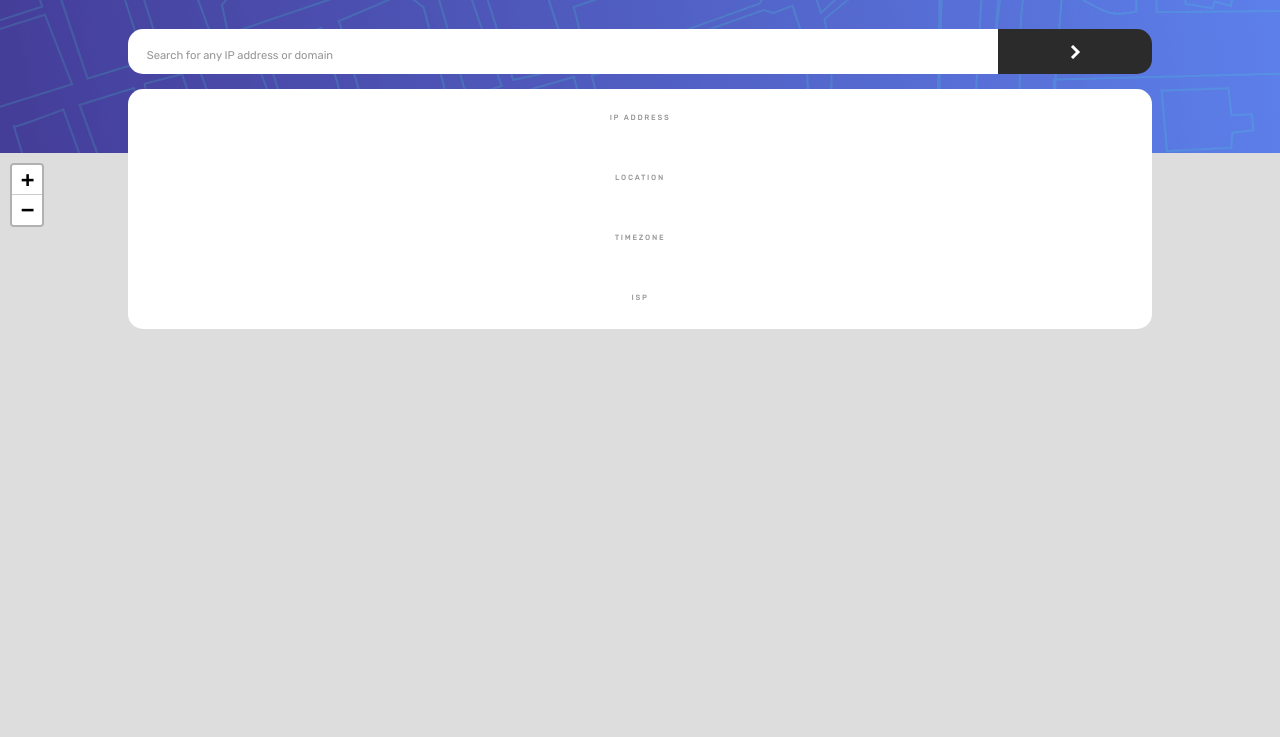
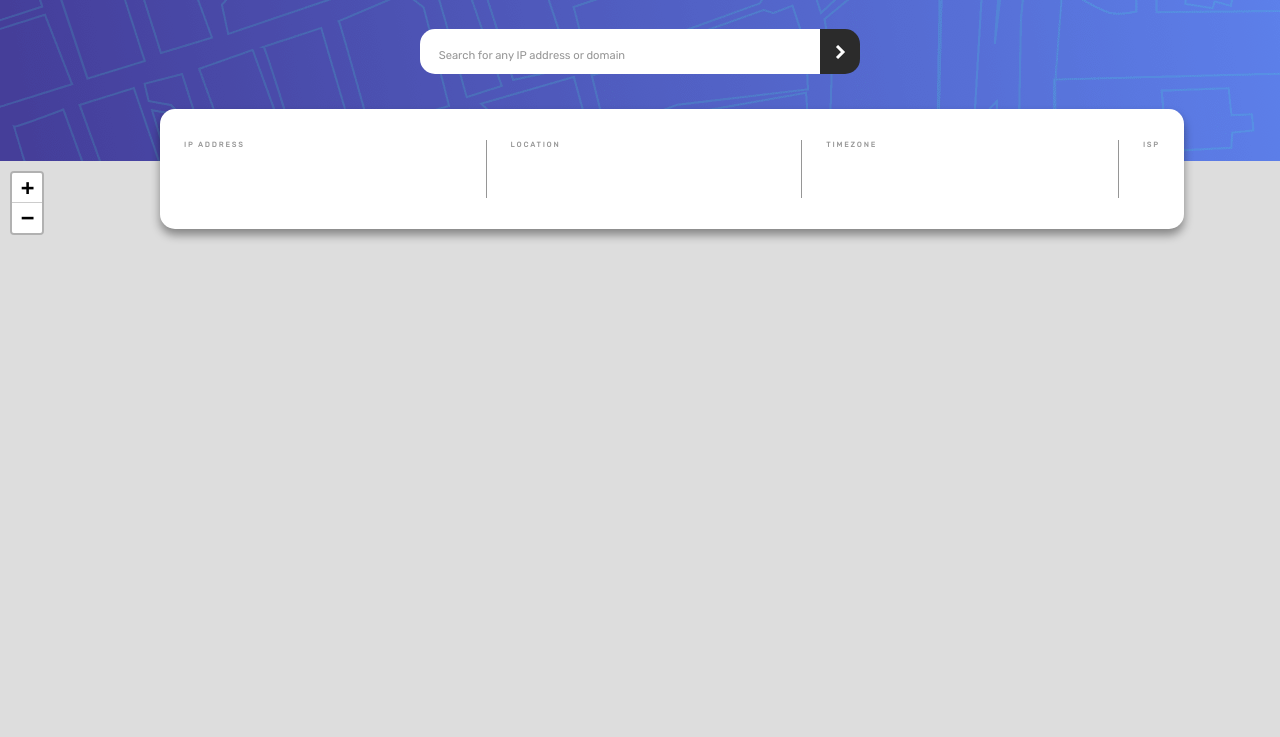
Before and after one commit to JerryJeager/IP-address-tracker, a plain HTML site: page index.html in a window 1280 px wide. Shown: the part 63-800 px from the top of the page. Drawn offline with nearby package versions, Linux system fonts and the light colour scheme; no server answers.

Commit message:
finished desktop version

```diff
--- a/styles.css
+++ b/styles.css
@@ -68,13 +68,13 @@ button{
     border-radius: 15px;
     background-color: hsl(0, 0%, 100%);
     padding: 1.5rem;
-    /* border: 2px solid red; */
     display: flex;
     flex-direction: column;
     justify-content: space-between;
     text-align: center;
     position: sticky;
     z-index: 10;
+    box-shadow: 0 6px 10px rgba(0, 0, 0, .4);
 }
 .ip-info h5{
     color: var(--dark-gray);
@@ -95,3 +95,39 @@ button{
     height:  100vh;
     margin-top: -11rem;
 }
+
+@media screen and (min-width: 760px){
+    header{
+        height: 400px;
+    }
+    .ip-search{
+        width: 440px;
+    }
+    input{
+        width: 400px;
+    }
+    button{
+        width: 40px;
+    }
+    .ip-info{
+        flex-direction: row;
+        height: 120px;
+        position: fixed;
+        top: 300px;
+        left: 12.5%;
+        text-align: left;
+    }
+    .ip-info h2{
+        margin-top: .8em;
+    }
+    .ip-address, .location, .timezone, .isp{
+        align-self: center;
+        height: 80%;
+    }
+    .location,
+    .timezone,
+    .isp {
+        border-left: 1px solid var(--dark-gray);
+        padding-left: 1.5em;
+    }
+}
```
